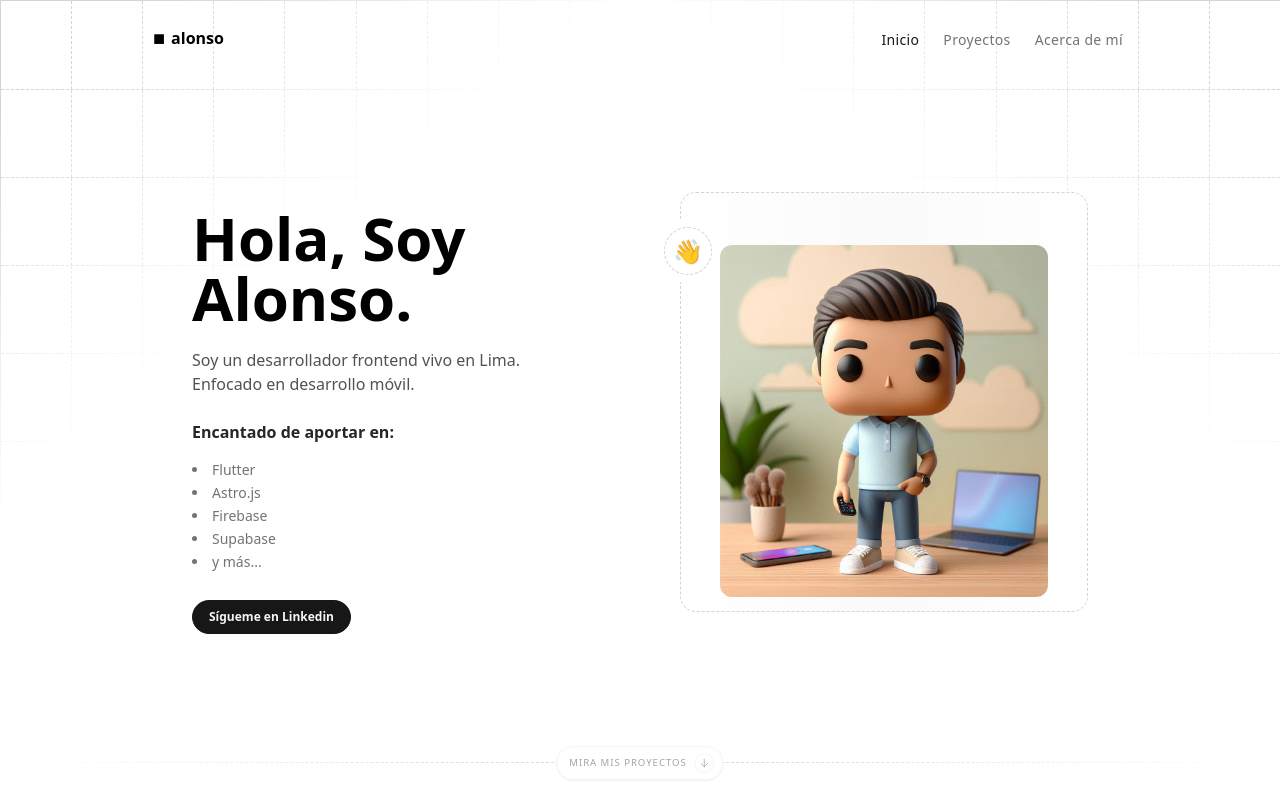
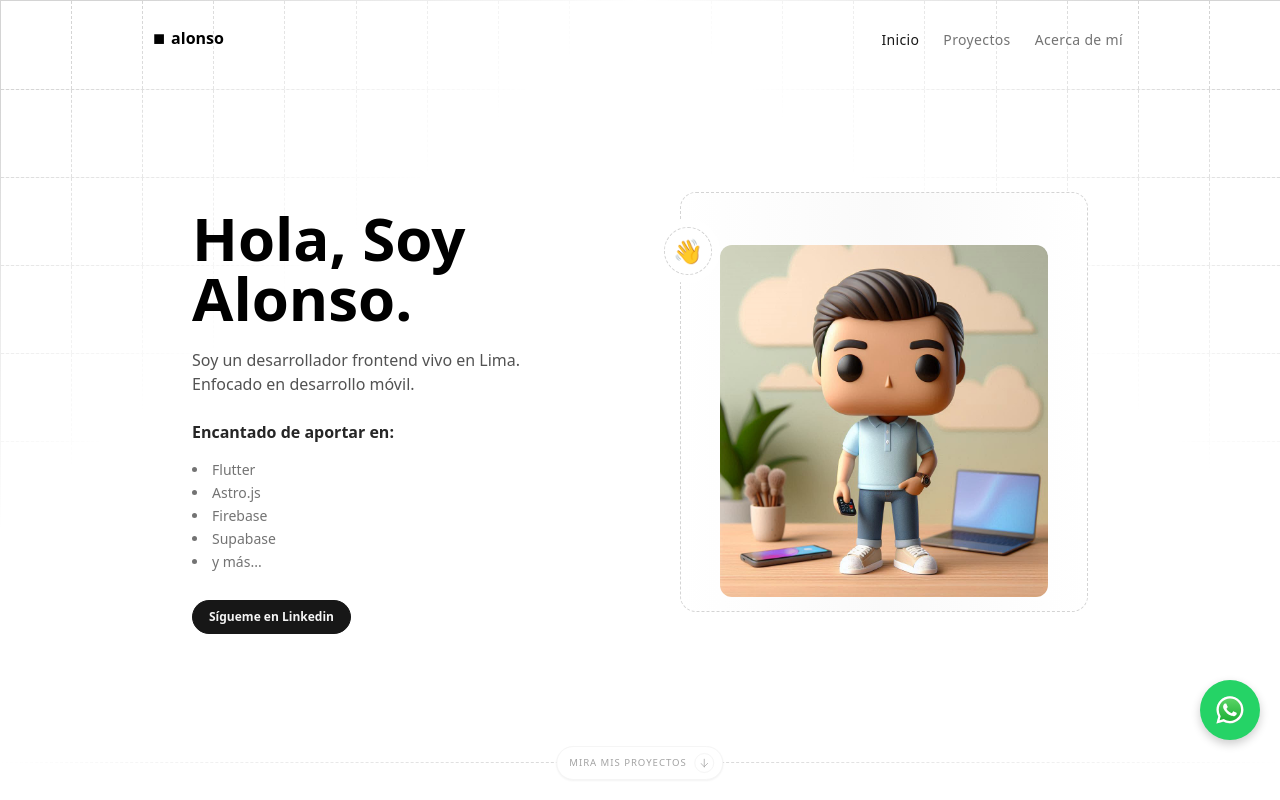
Before and after one commit to joalmr/profile-astro, an Astro site: page / in a window 1280 px wide. Shown: the top 800 px of the page. Built offline with nearby package versions, Linux system fonts and the light colour scheme; Astro itself is replaced by a stand-in of ours.

Commit message:
wsp icon

```diff
--- /dev/null
+++ b/src/components/WhatsappButton.astro
@@ -0,0 +1,37 @@
+---
+// Puedes pasar el número como prop si deseas reutilizar el componente
+const { phone = "51993926739", message = "¡Hola! Quisiera más información." } = Astro.props;
+const encodedMessage = encodeURIComponent(message);
+const whatsappLink = `https://wa.me/${phone}?text=${encodedMessage}`;
+---
+
+<a href={whatsappLink} class="whatsapp-button" target="_blank" rel="noopener noreferrer">
+  <img src="/assets/images/whatsapp.svg" alt="WhatsApp" />
+</a>
+
+<style>
+  .whatsapp-button {
+    position: fixed;
+    bottom: 60px;
+    right: 20px;
+    z-index: 1000;
+    width: 60px;
+    height: 60px;
+    background-color: #25D366;
+    border-radius: 50%;
+    box-shadow: 0 4px 10px rgba(0, 0, 0, 0.2);
+    display: flex;
+    align-items: center;
+    justify-content: center;
+    transition: transform 0.2s ease;
+  }
+
+  .whatsapp-button:hover {
+    transform: scale(1.1);
+  }
+
+  .whatsapp-button img {
+    width: 32px;
+    height: 32px;
+  }
+</style>
--- a/src/layouts/main.astro
+++ b/src/layouts/main.astro
@@ -1,4 +1,5 @@
 ---
+import WhatsappButton from "@components/WhatsappButton.astro";
 import Footer from "../components/footer.astro";
 import Header from "../components/header.astro";
 import SquareLines from "../components/square-lines.astro";
@@ -27,6 +28,7 @@ const { title } = Astro.props;
     <SquareLines />
     <Header />
     <slot />
+    <WhatsappButton />
     <Footer />
     <SpeedInsights/>
     <script src="../assets/js/main.js"></script>
```
Also changed, not shown: public/assets/images/whatsapp.svg (added).
